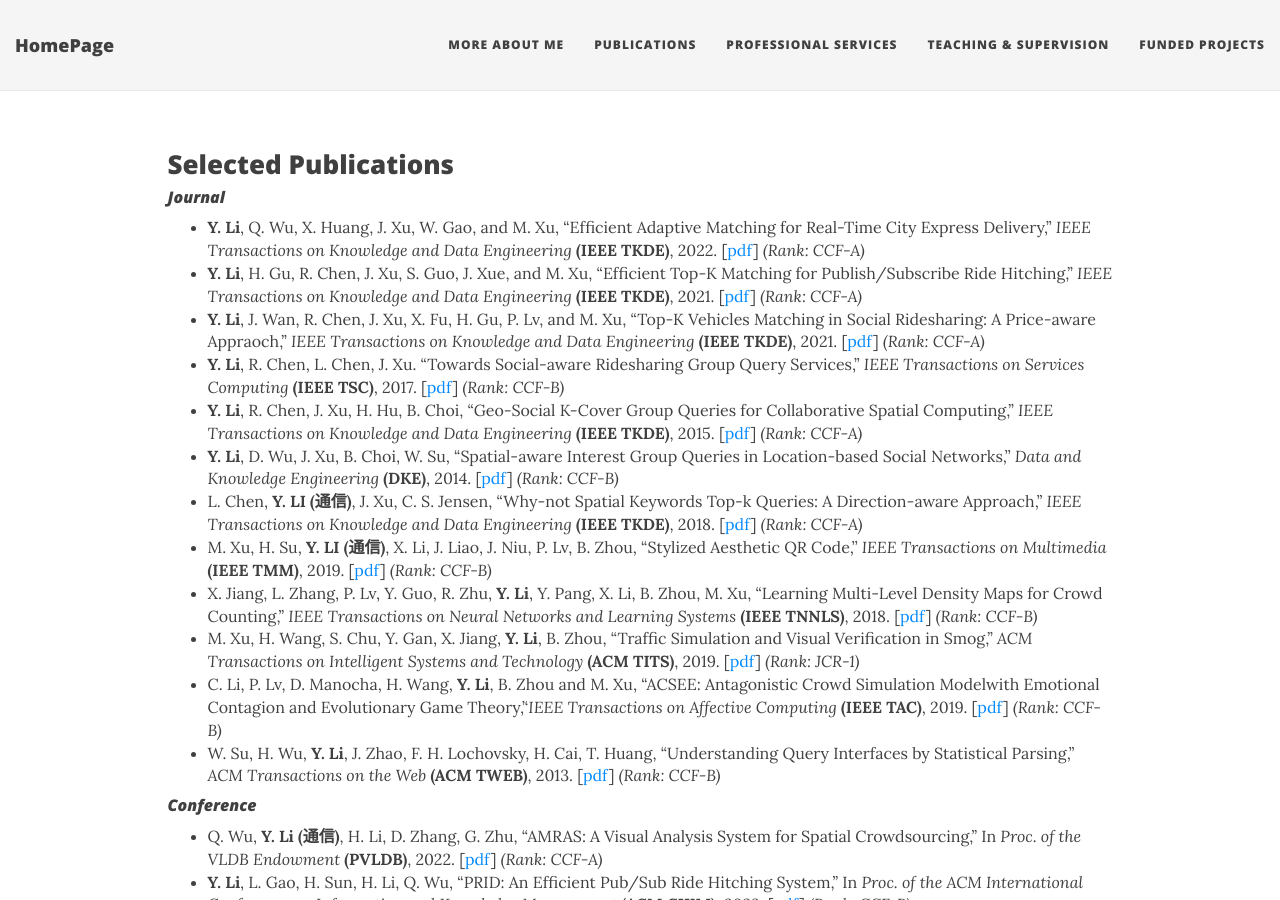
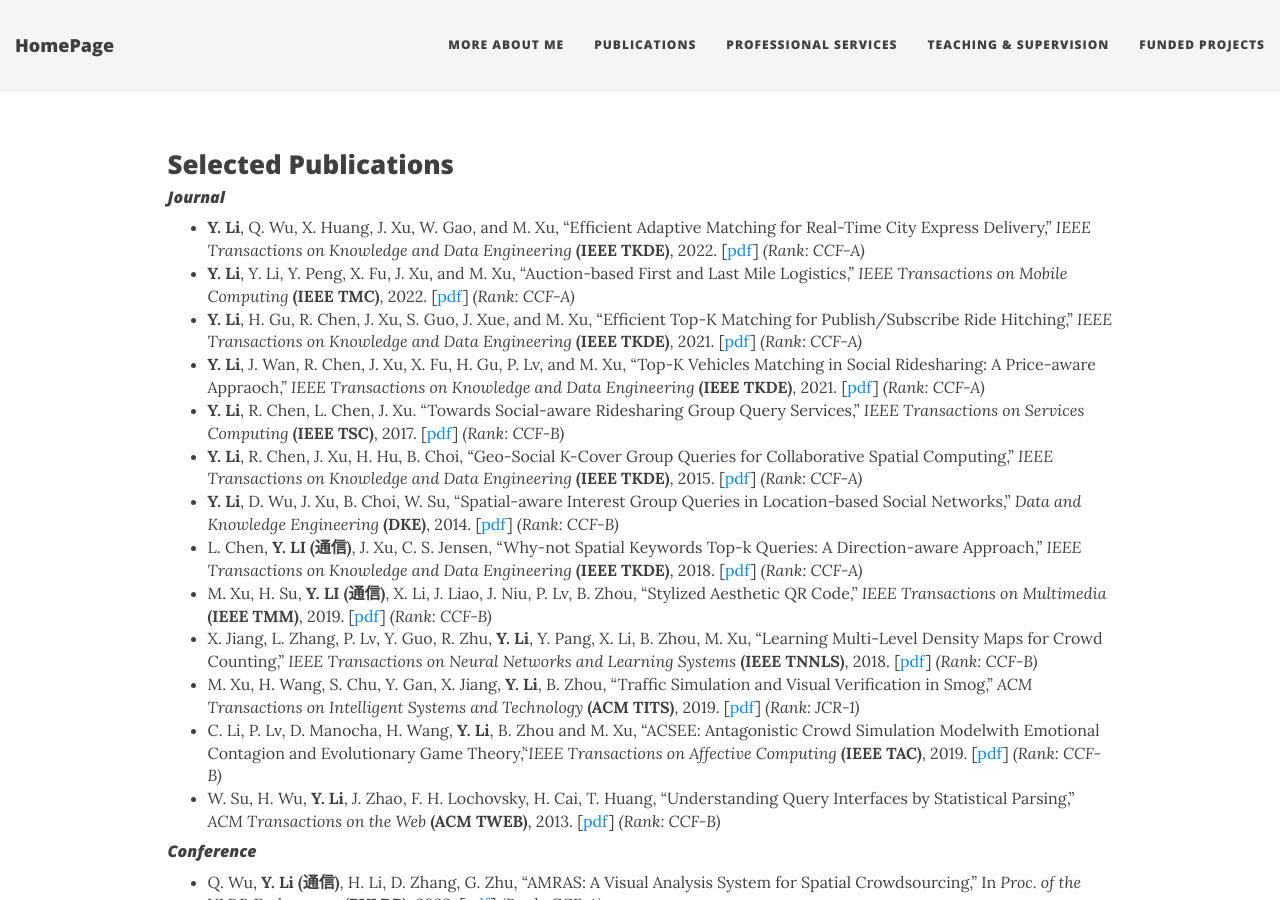
Before and after one commit to zzudb/zzudb.github.io, a Jekyll site: the page built from pages/mypublications.md, in a window 1280 px wide and 900 px high. Built offline with Jekyll 4.4.1, drawn with Linux system fonts in a browser that asks for light colours; nearby versions of some CDN libraries.

Commit message:
Update mypublications.md

```diff
--- a/pages/mypublications.md
+++ b/pages/mypublications.md
@@ -7,6 +7,7 @@ show-avatar: false
 #### _Journal_
 
 * **Y. Li**, Q. Wu, X. Huang, J. Xu, W. Gao, and M. Xu, "Efficient Adaptive Matching for Real-Time City Express Delivery,'' _IEEE Transactions on Knowledge and Data Engineering_ **(IEEE TKDE)**, 2022. [[pdf](https://zzudb.github.io/pages/mypublications/)] _(Rank: CCF-A)_
+* **Y. Li**, Y. Li, Y. Peng, X. Fu, J. Xu, and M. Xu, "Auction-based First and Last Mile Logistics,'' _IEEE Transactions on Mobile Computing_ **(IEEE TMC)**, 2022. [[pdf](https://zzudb.github.io/pages/mypublications/)] _(Rank: CCF-A)_
 * **Y. Li**, H. Gu, R. Chen, J. Xu, S. Guo, J. Xue, and M. Xu, "Efficient Top-K Matching for Publish/Subscribe Ride Hitching,'' _IEEE Transactions on Knowledge and Data Engineering_ **(IEEE TKDE)**, 2021. [[pdf](https://zzudb.github.io/pages/mypublications/)] _(Rank: CCF-A)_
 * **Y. Li**, J. Wan, R. Chen, J. Xu, X. Fu, H. Gu, P. Lv, and M. Xu, "Top-K Vehicles Matching in Social Ridesharing: A Price-aware Appraoch,'' _IEEE Transactions on Knowledge and Data Engineering_ **(IEEE TKDE)**, 2021. [[pdf](https://zzudb.github.io/pages/mypublications/)] _(Rank: CCF-A)_
 * **Y. Li**, R. Chen, L. Chen, J. Xu. "Towards Social-aware Ridesharing Group Query Services,'' _IEEE Transactions on Services Computing_ **(IEEE TSC)**, 2017. [[pdf](https://zzudb.github.io/pages/mypublications/)] _(Rank: CCF-B)_
```
